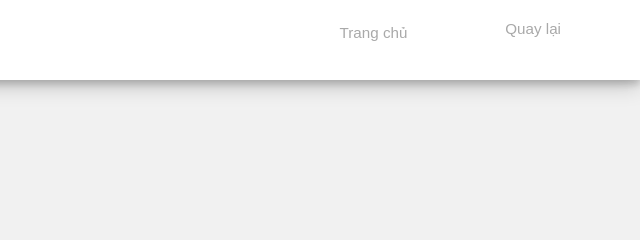
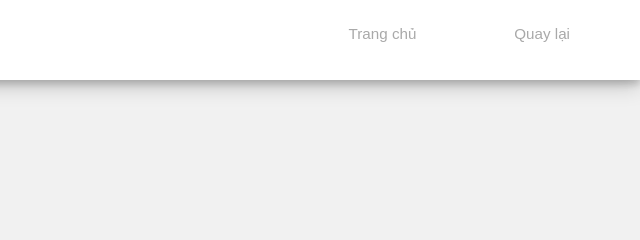
Before and after one commit to nguyenphuminh/Mesh-English, a plain HTML site: page tag.html in a window 1280 px wide. Shown: the top 240 px of the page, 640-1280 px from the left. Drawn offline with Linux system fonts and the light colour scheme.

Commit message:
Add files via upload

```diff
--- a/main.css
+++ b/main.css
@@ -30,27 +30,27 @@ a{
 }
 
 .nav2{
+	border:none;
 	font-size:95%;
 	position: absolute;
 	right:17%;
-	top:5%;
+	top:30%;
 	cursor:pointer;
 	transition: 0.3s;
 	background:none;
-	border:none;
 }
 .nav21{
 	color:darkgray;
-	padding:20px 15px;
 }
 .nav21:hover{
 	color:black;
-	padding:18px 15px;
+	top:26%;
 }
 .nav22{
 	font-size:95%;
 	position: absolute;
 	right:5%;
+	top:30%;
 	cursor:pointer;
 	transition: 0.3s;
 	background:none;
@@ -58,11 +58,10 @@ a{
 }
 .nav221{
 	color:darkgray;
-	padding:20px 15px;
 }
 .nav221:hover{
 	color:black;
-	padding:18px 15px;
+	top:26%;
 }
 .nav3{
 	font-family: segoe script;
```
